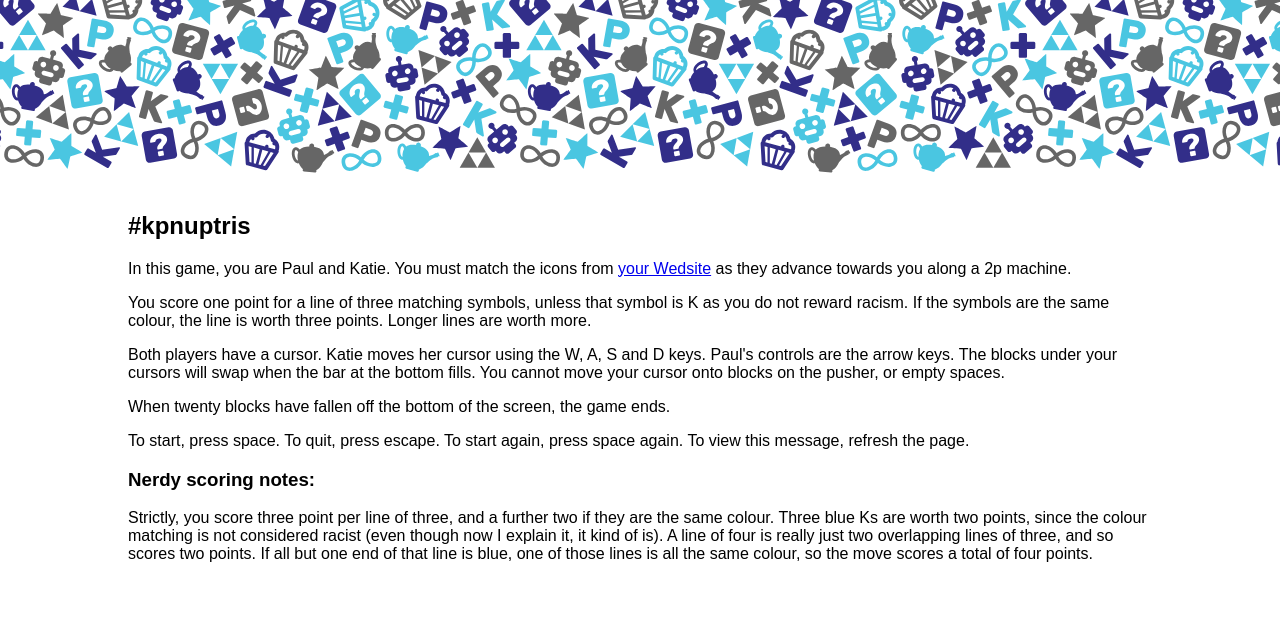
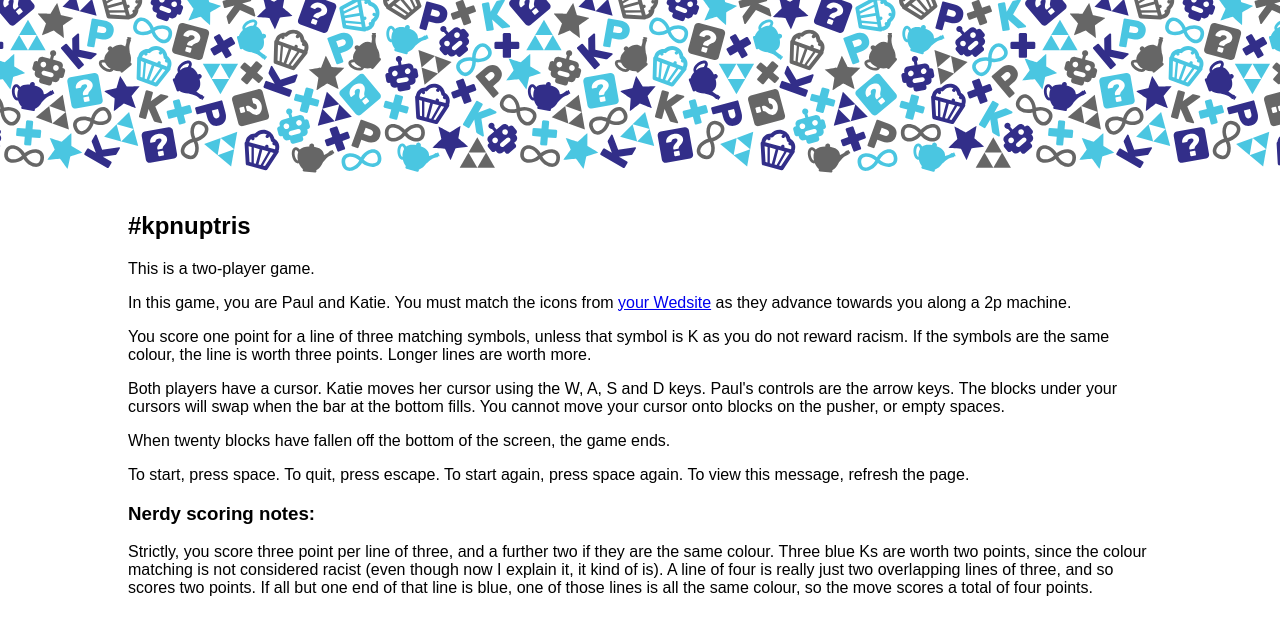
Before and after one commit to andrew-t/kpnupts, a website: page index.html in a window 1280 px wide. Drawn offline with nearby package versions, Linux system fonts and the light colour scheme; files that its build step writes are made by us from their sources.

Commit message:
Specify 2 players

```diff
--- a/index.html
+++ b/index.html
@@ -27,6 +27,7 @@
 	<div id="swap-timer"><div id="swap-filler"></div></div>
 	<section id="blurb">
 		<h1>#kpnuptris</h1>
+		<p>This is a two-player game.</p>
 		<p>In this game, you are Paul and Katie. You must match the icons from <a href="http://www.kpnupts.com">your Wedsite</a> as they advance towards you along a 2p machine.</p>
 		<p>You score one point for a line of three matching symbols, unless that symbol is K as you do not reward racism. If the symbols are the same colour, the line is worth three points. Longer lines are worth more.</p>
 		<p>Both players have a cursor. Katie moves her cursor using the W, A, S and D keys. Paul's controls are the arrow keys. The blocks under your cursors will swap when the bar at the bottom fills. You cannot move your cursor onto blocks on the pusher, or empty spaces.</p>
```
